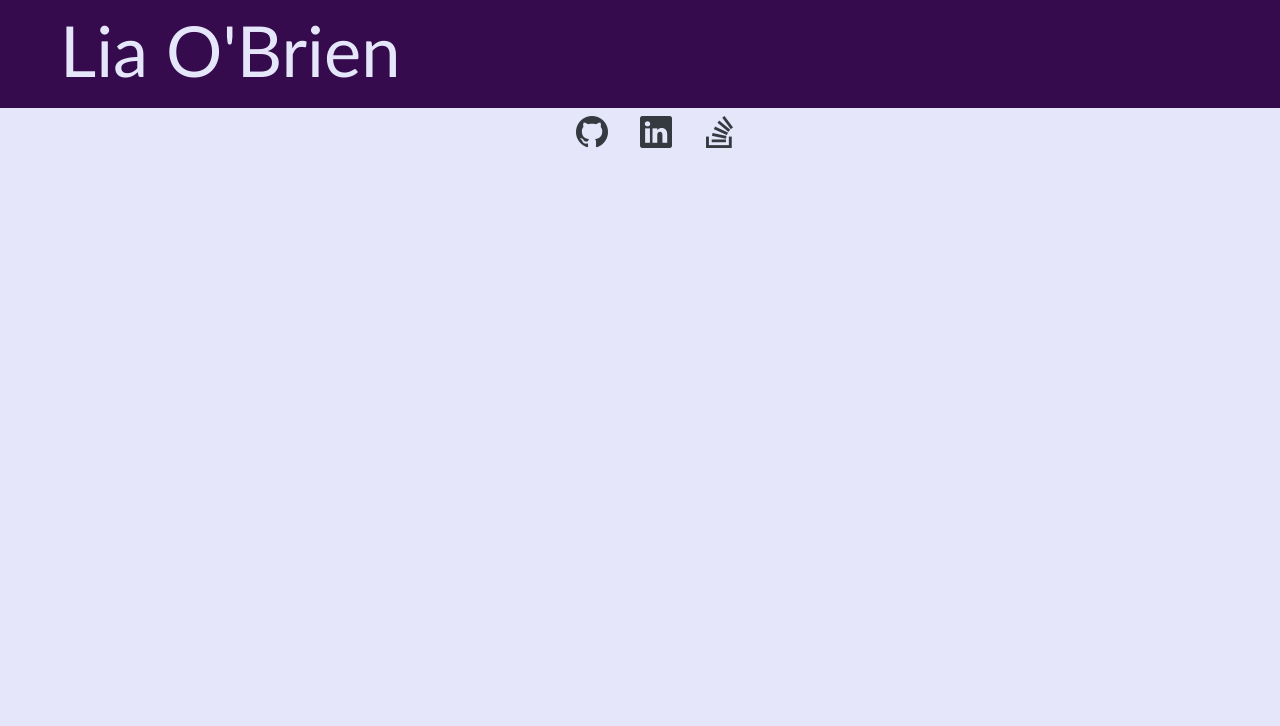
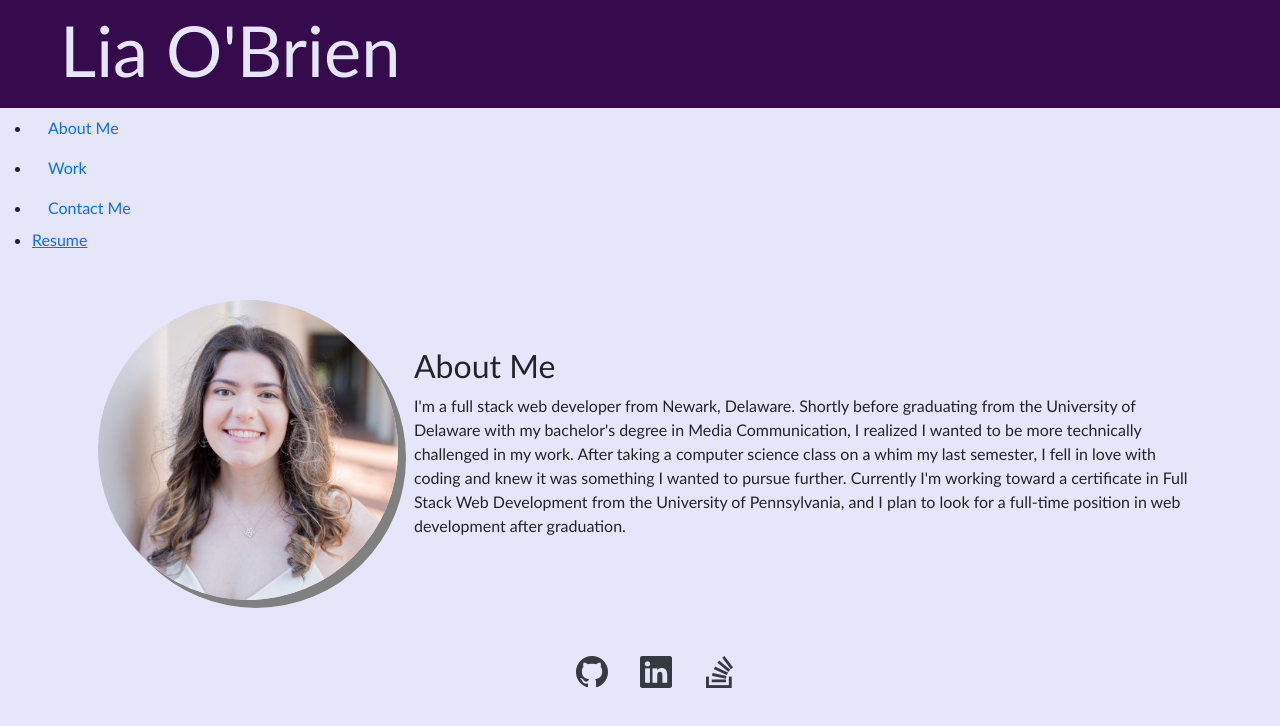
Before and after one commit to liaobrien/react-portfolio, a React (Create React App) app: page / in a window 1280 px wide. Shown: the top 726 px of the page. Built offline with nearby package versions, Linux system fonts and the light colour scheme.

Commit message:
coniditional rendering now works, but styles did not transfer over

```diff
--- a/src/App.js
+++ b/src/App.js
@@ -1,6 +1,7 @@
 import './App.css';
 import Header from './components/Header';
 import Footer from './components/Footer';
+import PortfolioContainer from './components/PortfolioContainer';
 // import Project from './components/Project';
 // import Contact from './components/Contact';
 // import About from './components/About';
@@ -9,9 +10,7 @@ function App() {
   return (
     <>
       <Header />
-      {/* <Project /> */}
-      {/* <Contact /> */}
-      {/* <About /> */}
+      <PortfolioContainer />
       <Footer />
     </>
   );
--- a/src/components/PortfolioContainer.js
+++ b/src/components/PortfolioContainer.js
@@ -1,5 +1,5 @@
 import React, { useState } from 'react';
-import NavTabs from './NavTabs';
+import Navigation from './Navigation';
 import About from './pages/About';
 import Project from './pages/Project'
 import Contact from './pages/Contact';
@@ -9,20 +9,20 @@ export default function PortfolioContainer() {
 
   // TODO: Add a comment describing the functionality of this method
   const renderPage = () => {
-    if (currentPage === 'About') {
-      return <About />;
-    }
     if (currentPage === 'Work') {
       return <Project />;
     }
-    return <Contact />;
+    if (currentPage === 'Contact') {
+      return <Contact />;
+    }
+    return <About />;
   };
 
   const handlePageChange = (page) => setCurrentPage(page);
 
   return (
     <div>
-      <NavTabs currentPage={currentPage} handlePageChange={handlePageChange} />
+      <Navigation currentPage={currentPage} handlePageChange={handlePageChange} />
       {renderPage()}
     </div>
   );
```
